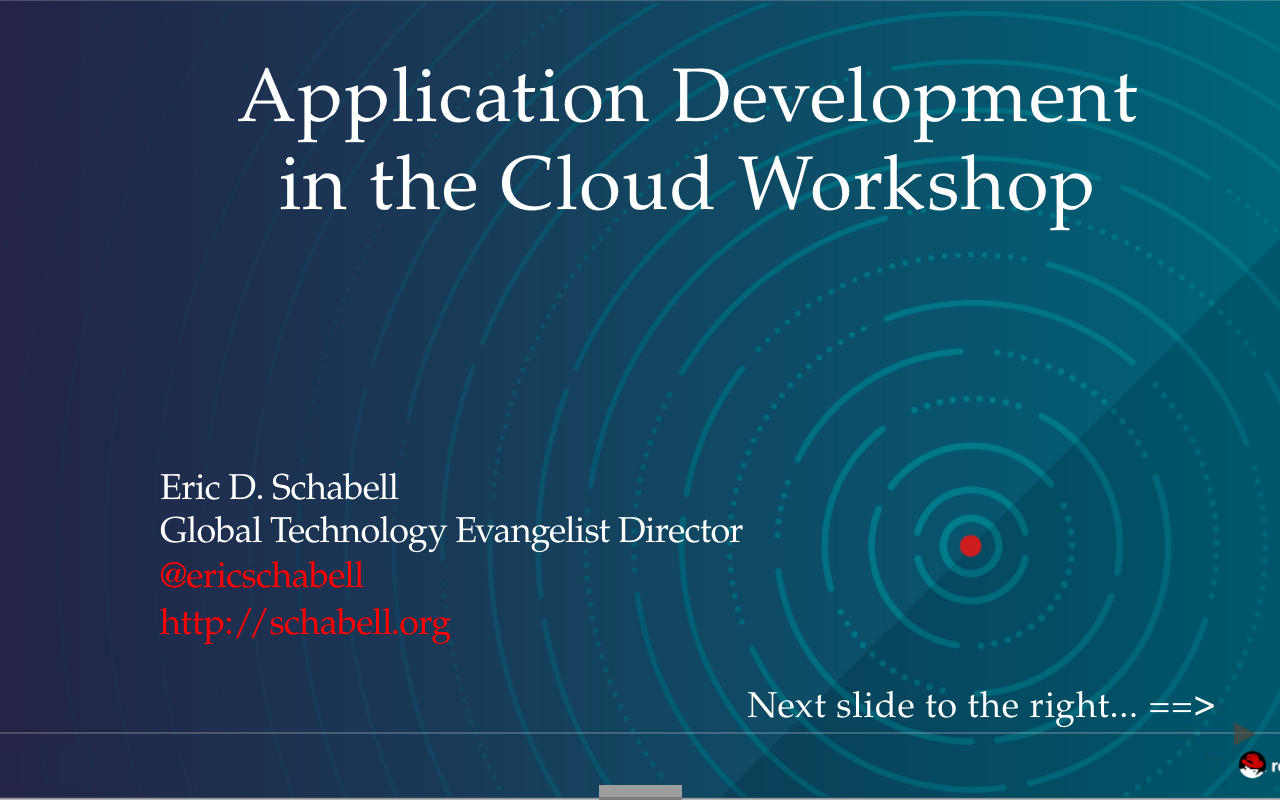
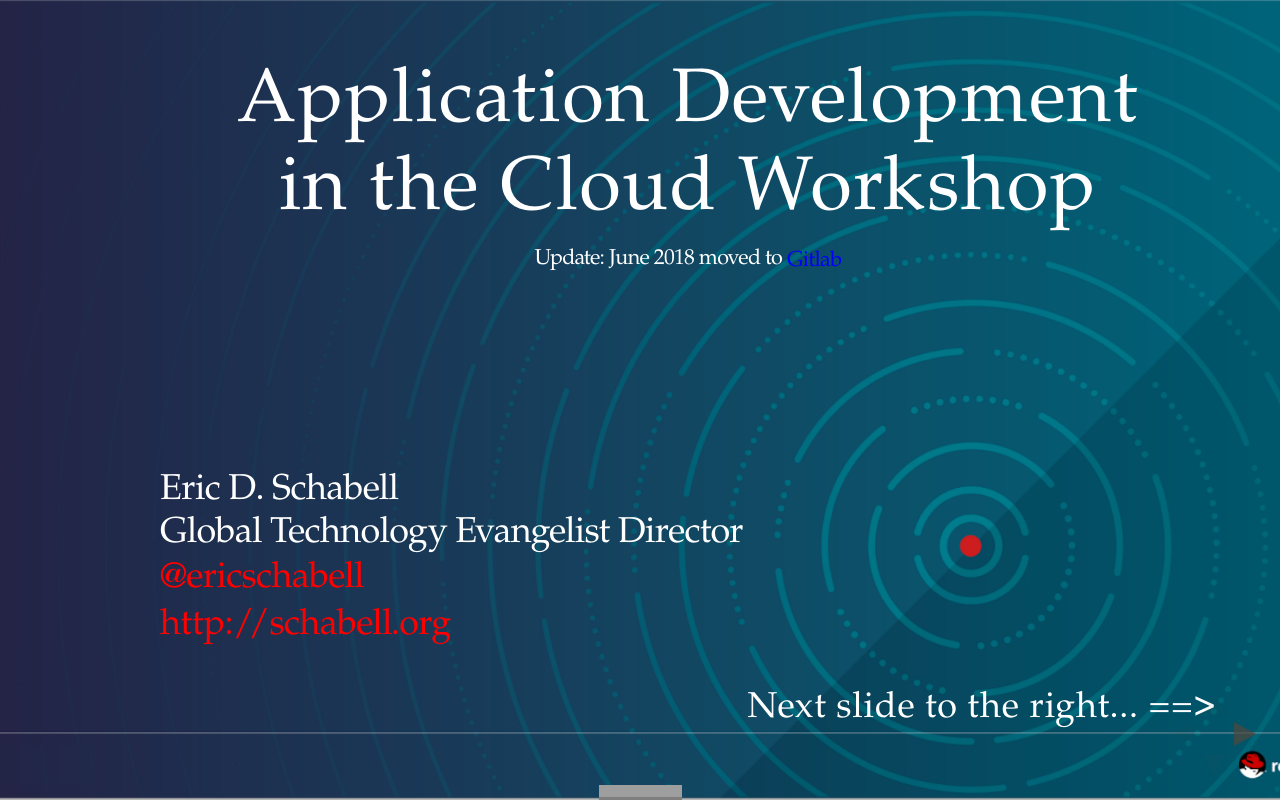
Before and after one commit to appdevcloudworkshop/appdevcloudworkshop.github.io, a website: page index.html in a window 1280 px wide. Drawn offline with Linux system fonts and the light colour scheme; grey boxes are pictures that could not be loaded.

Commit message:
Update index.html

```diff
--- a/index.html
+++ b/index.html
@@ -46,6 +46,7 @@
                     <div style="width: 1056px; height: 250px; color: white">
                         <h2 style="color: white">Application Development</h2>
                         <h2 style="color: white">in the Cloud Workshop</h2>
+			    <small>Update: June 2018 moved to <a href="https://appdevcloudworkshop.gitlab.io">Gitlab</a></small>
                     </div>
                     <div style="width: 1056px; height: 150px; color: white">
                     </div>
```
